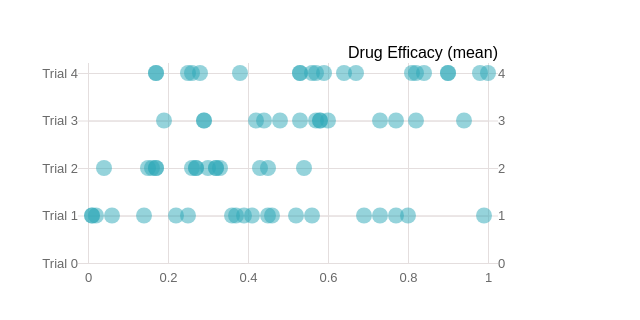
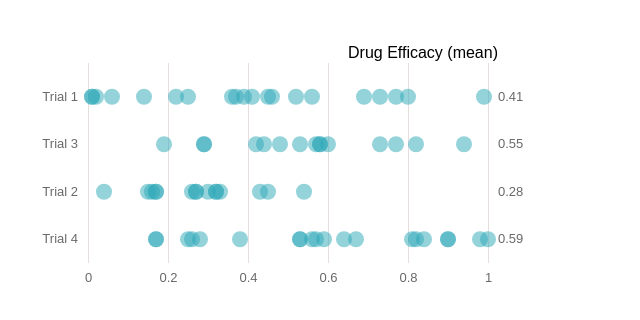
Before and after one commit to OceanneYW/CPSC4260_lab2, a website: page index.html in a window 1280 px wide. Shown: the whole page, without its empty margins (0-640 px from the left). Drawn offline with Linux system fonts and the light colour scheme.

Commit message:
Update layout

```diff
--- a/css/style.css
+++ b/css/style.css
@@ -14,10 +14,10 @@ h2 {
 
 }
 
-.axis_yLine {
+/* .axis_yLine {
   fill: none;
   stroke: none;
-}
+} */
 
 .axis text {
   font-size: 13px;
--- a/js/main.js
+++ b/js/main.js
@@ -4,6 +4,7 @@
 d3.csv('data/rawdata.csv')
   .then(data => {
 
+    // Convert strings to numbers
     data.forEach(d => {
       d.trial = +d.trial;
       d.efficacy = +d.efficacy;
--- a/js/scatterplot.js
+++ b/js/scatterplot.js
@@ -39,18 +39,18 @@ class Scatterplot {
     vis.width = vis.config.containerWidth - vis.config.margin.left - vis.config.margin.right;
     vis.height = vis.config.containerHeight - vis.config.margin.top - vis.config.margin.bottom;
 
+    // Calculate means of the efficacy
+    vis.efficacyMean = d3.rollups(vis.data, v => d3.mean(v, d => d.efficacy), d => d.trial)
+    console.log(vis.efficacyMean)
     // Initialize scales
 
     vis.xScale = d3.scaleLinear()
       // .domain([0,1])
       .range([0, vis.width]);
 
-    vis.yScale1 = d3.scaleLinear()
-      .range([vis.height, 0]);
-
-    vis.yScale2 = d3.scaleLinear()
-      // .domain([0, 1])
-      .range([vis.height, 0]);
+    vis.yScale = d3.scaleBand()
+      .domain(d3.group(vis.data, d => d.trial).keys())
+      .range([0, vis.height]);
 
     // Initialize axes
     vis.xAxis = d3.axisBottom(vis.xScale)
@@ -59,16 +59,19 @@ class Scatterplot {
       .tickPadding(10)
       .tickFormat(d => d);
 
-    vis.yAxisL = d3.axisLeft(vis.yScale1)
+    vis.yAxisL = d3.axisLeft(vis.yScale)
       .ticks(4)
       .tickSize(-vis.width - 10)
       .tickFormat(d => "Trial " + d)
       .tickPadding(10);
 
-    vis.yAxisR = d3.axisRight(vis.yScale2)
+    // Rounds to 2 decimals
+    let roundFormatter = d3.format(".2")
+
+    vis.yAxisR = d3.axisRight(vis.yScale)
       .ticks(4)
       .tickSize(-vis.width - 10)
-      .tickFormat((d, i) => { console.log(d); return d })
+      .tickFormat((d, i) => roundFormatter(vis.efficacyMean[i][1]))
       .tickPadding(10);
     // Define size of SVG drawing area
     vis.svg = d3.select(vis.config.parentElement)
@@ -117,8 +120,8 @@ class Scatterplot {
 
     // Set the scale input domains
     vis.xScale.domain([0, d3.max(vis.data, vis.xValue)]);
-    vis.yScale1.domain([0, d3.max(vis.data, vis.yValue)]);
-    vis.yScale2.domain([0, d3.max(vis.data, vis.yValue)]);
+    // vis.yScale1.domain([d3.min(vis.data, vis.yValue), d3.max(vis.data, vis.yValue)]);
+    // vis.yScale2.domain([d3.min(vis.data, vis.yValue), d3.max(vis.data, vis.yValue)]);
 
     vis.renderVis();
   }
@@ -137,7 +140,7 @@ class Scatterplot {
       .append('circle')
       .attr('class', 'point')
       .attr('r', 8)
-      .attr('cy', d => vis.yScale1(vis.yValue(d)))
+      .attr('cy', d => vis.yScale(vis.yValue(d)) + (vis.yScale.bandwidth()/2))
       .attr('cx', d => vis.xScale(vis.xValue(d)));
 
     // Update the axes/gridlines
@@ -149,9 +152,11 @@ class Scatterplot {
     vis.yAxisG
       .call(vis.yAxisL)
       .call(g => g.select('.domain').remove())
+      .call(g => g.selectAll('.tick line').remove());
 
     vis.yAxisGR
       .call(vis.yAxisR)
       .call(g => g.select('.domain').remove())
+      .call(g => g.selectAll('.tick line').remove());
   }
 }
```
Also changed, not shown: Readme.md.
